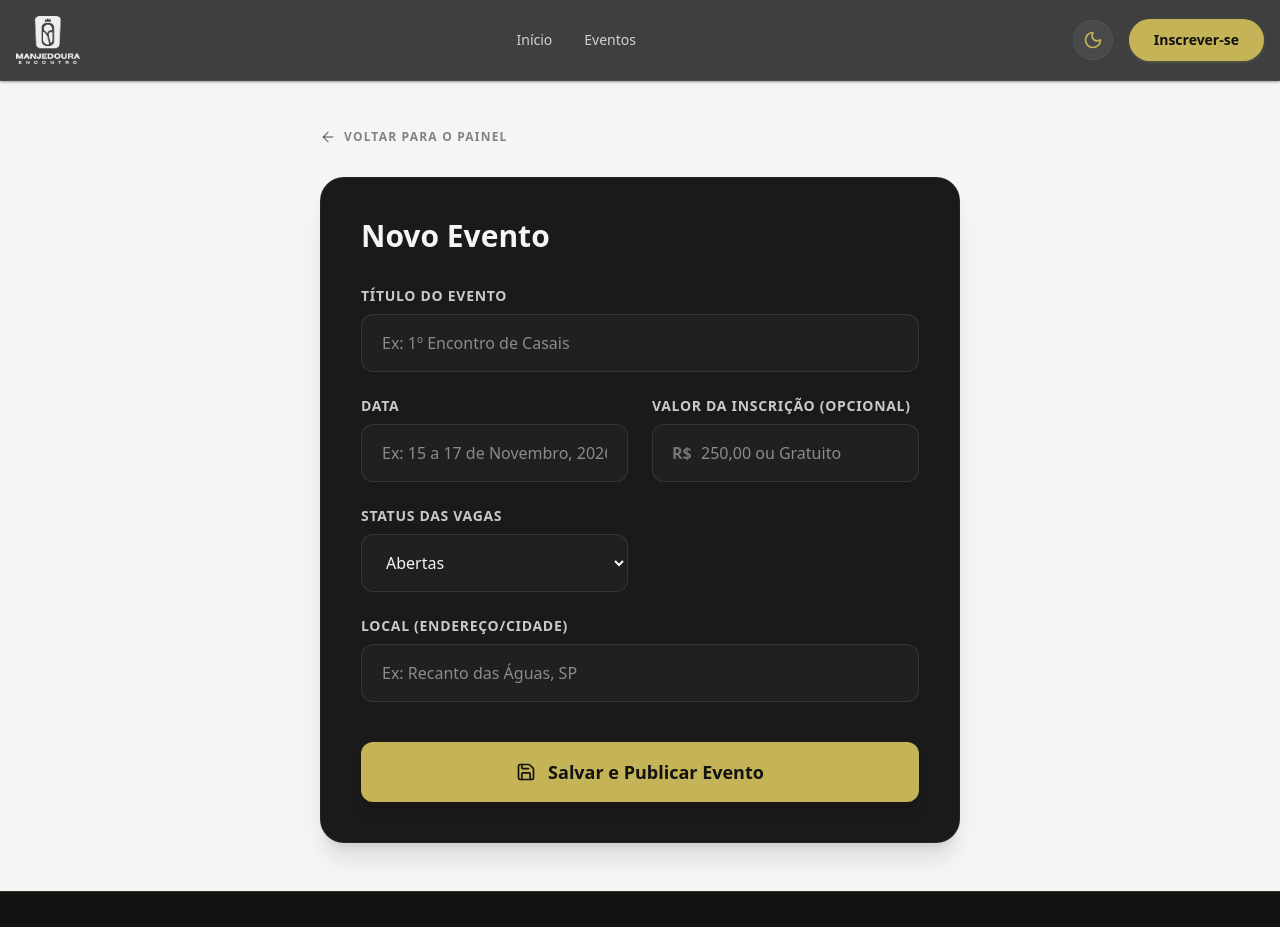
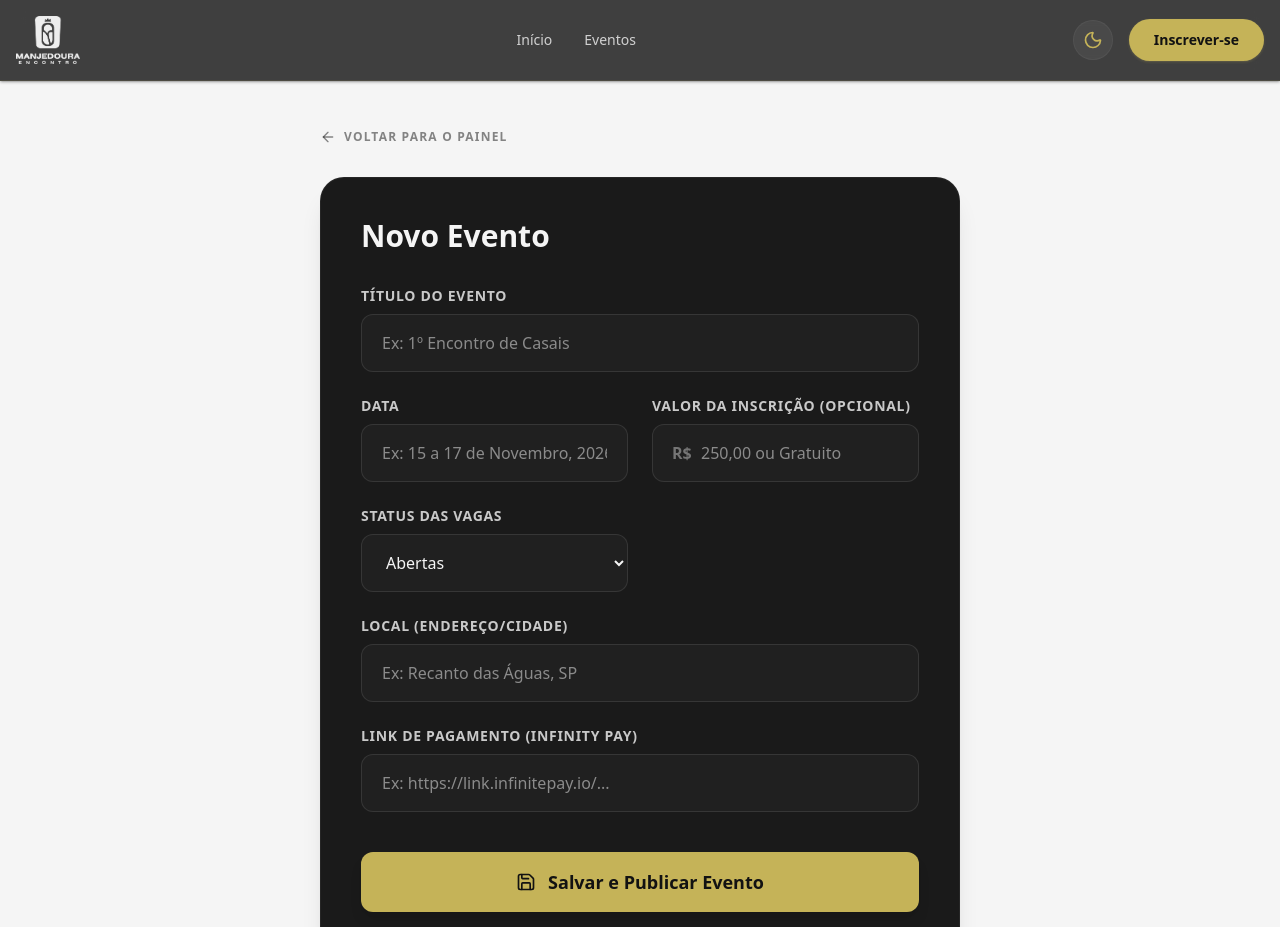
Before and after one commit to NelsonBenedito/encontro-manjedoura, a Next.js app: page /admin/eventos/novo in a window 1280 px wide. Shown: the top 927 px of the page. Built offline with nearby package versions, Linux system fonts and the light colour scheme; a web font is replaced by a local one.

Commit message:
payment_link implemented

```diff
--- a/src/app/admin/actions.ts
+++ b/src/app/admin/actions.ts
@@ -21,6 +21,7 @@ export async function saveEvento(formData: FormData) {
   const date = formData.get("date") as string;
   const location = formData.get("location") as string;
   const status = formData.get("status") as string;
+  const payment_link = (formData.get("payment_link") as string) || "";
   let price = (formData.get("price") as string) || "";
 
   // Garante que o preço comece com R$ ao salvar, se houver valor
@@ -29,7 +30,7 @@ export async function saveEvento(formData: FormData) {
   }
 
   const slug = generateSlug(title);
-  const payload = { title, slug, date, location, status, price };
+  const payload = { title, slug, date, location, status, price, payment_link };
 
   if (id) {
     await supabase.from("eventos").update(payload).eq("id", id);
--- a/src/app/admin/eventos/FormEvento.tsx
+++ b/src/app/admin/eventos/FormEvento.tsx
@@ -12,6 +12,7 @@ interface EventoProps {
     location: string;
     status: string;
     price: string;
+    payment_link?: string;
 }
 
 export function FormEvento({ evento }: { evento?: EventoProps }) {
@@ -69,6 +70,11 @@ export function FormEvento({ evento }: { evento?: EventoProps }) {
                         <input name="location" required defaultValue={evento?.location} className="w-full px-5 py-4 rounded-xl border border-spiritual-dark/10 dark:border-spiritual-white/10 bg-spiritual-white dark:bg-[#202020] focus:outline-none focus:border-spiritual-gold text-spiritual-dark dark:text-spiritual-white" placeholder="Ex: Recanto das Águas, SP" />
                     </div>
 
+                    <div className="flex flex-col gap-2">
+                        <label className="text-sm font-bold text-spiritual-dark/80 dark:text-spiritual-white/80 uppercase tracking-wider">Link de Pagamento (Infinity Pay)</label>
+                        <input name="payment_link" defaultValue={evento?.payment_link} className="w-full px-5 py-4 rounded-xl border border-spiritual-dark/10 dark:border-spiritual-white/10 bg-spiritual-white dark:bg-[#202020] focus:outline-none focus:border-spiritual-gold text-spiritual-dark dark:text-spiritual-white" placeholder="Ex: https://link.infinitepay.io/..." />
+                    </div>
+
                     <button type="submit" className="w-full mt-4 py-4 bg-spiritual-gold text-spiritual-dark font-black rounded-xl hover:bg-spiritual-dark dark:hover:bg-spiritual-white hover:text-spiritual-gold dark:hover:text-spiritual-dark transition-all shadow-lg hover:shadow-xl flex items-center justify-center gap-3 text-lg">
                         <Save className="w-5 h-5" />
                         {evento ? "Atualizar Evento" : "Salvar e Publicar Evento"}
--- a/src/app/inscricao/[slug]/page.tsx
+++ b/src/app/inscricao/[slug]/page.tsx
@@ -148,6 +148,7 @@ export default async function InscricaoForm({ params }: PageProps) {
                                 </div>
 
                                 {/* Opção Infinity Pay */}
+                                {evento.payment_link && (
                                     <div className="bg-blue-500/5 border border-blue-500/20 p-6 rounded-2xl flex flex-col justify-between">
                                         <div>
                                             <h4 className="font-bold text-spiritual-dark dark:text-spiritual-white flex items-center gap-2 mb-3">
@@ -159,7 +160,7 @@ export default async function InscricaoForm({ params }: PageProps) {
                                             </p>
                                         </div>
                                         <a
-                                        href="https://link.infinitepay.io/manjedouramovimento/VC1D-7MfDzGwkzF-200,00"
+                                            href={evento.payment_link}
                                             target="_blank"
                                             rel="noopener noreferrer"
                                             className="block w-full text-center bg-blue-600/90 text-white font-bold py-3 rounded-xl hover:bg-blue-700 transition-colors text-sm shadow-sm"
@@ -167,6 +168,7 @@ export default async function InscricaoForm({ params }: PageProps) {
                                             Acessar Link de Pagamento
                                         </a>
                                     </div>
+                                )}
                             </div>
 
                             <div className="flex flex-col gap-2.5">
```
Lines whose indentation alone changed are shown as unchanged.
